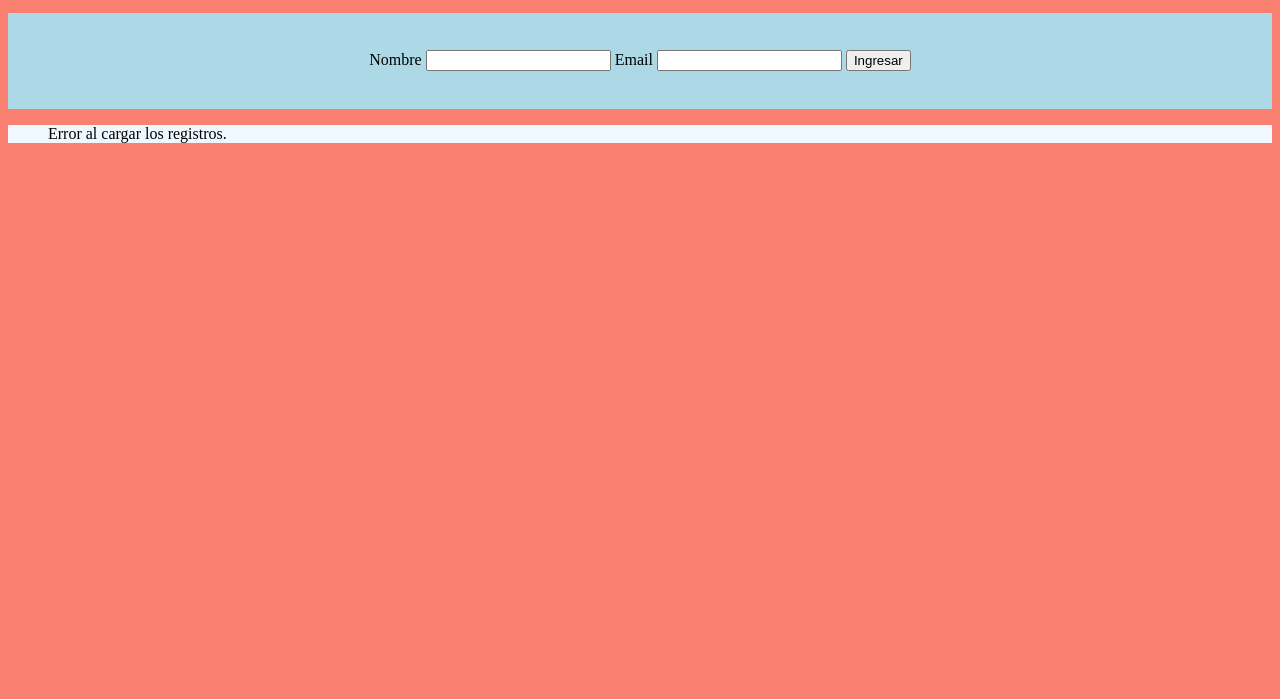
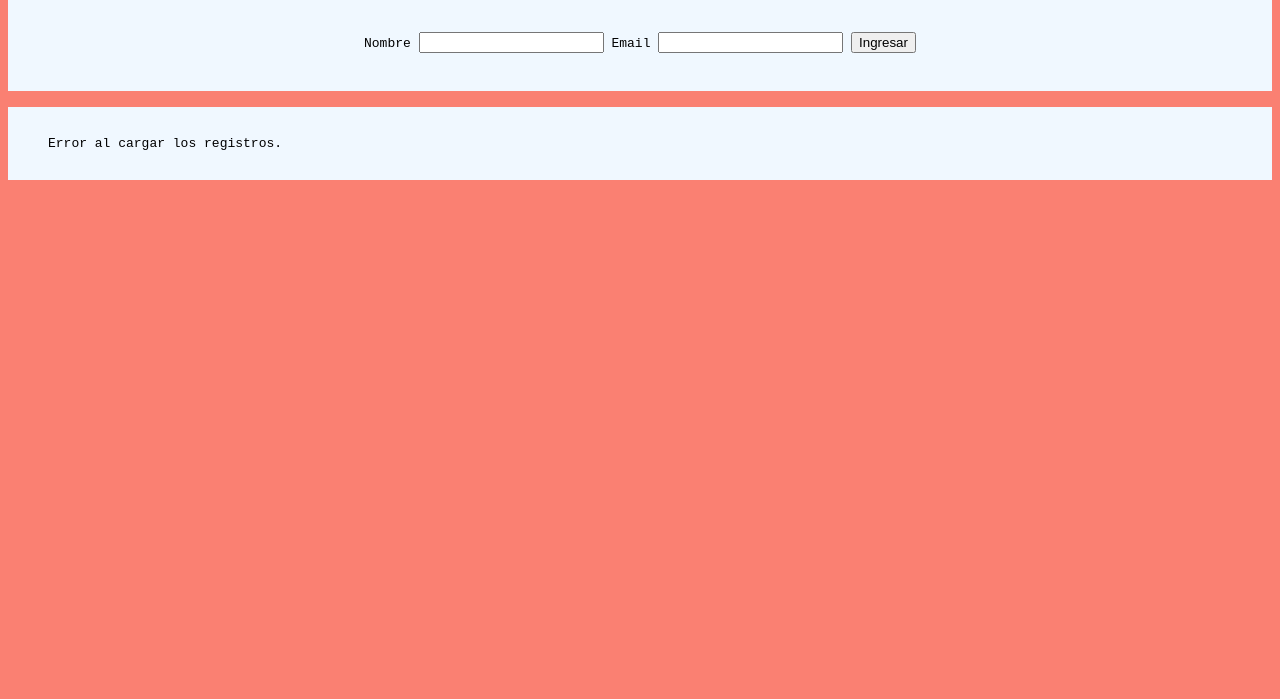
Before and after one commit to smamby/devops_pfo2, a website: page public/index.html in a window 1280 px wide. Shown: the part 101-800 px from the top of the page. Drawn offline with Linux system fonts and the light colour scheme; no server answers.

Commit message:
depurado, funcionando 100%

```diff
--- a/public/index.html
+++ b/public/index.html
@@ -45,6 +45,8 @@
                             registrosLista.innerHTML = '';
                             data.forEach(registro => {
                                 const listItem = document.createElement('li');
+                                listItem.style.listStyleType = 'none';
+                                listItem.style.margin = '0.5rem 0';
                                 listItem.textContent = `Nombre: ${registro.name}, Email: ${registro.email}, ID: ${registro.id}, Creado: ${registro.created}`;
                                 registrosLista.appendChild(listItem);
                             });
--- a/public/style.css
+++ b/public/style.css
@@ -1,8 +1,10 @@
 body {
     background-color: salmon;
+    font-family: monospace;
 }
 .nav {
-    background-color: lightblue;
+    background-color: aliceblue;
+    /* background-color: lightblue; */
     height: 4rem;
     display: flex;
     justify-content: space-around;
@@ -14,6 +16,7 @@ body {
     background-color: aliceblue;
     width: auto;
     height: auto;
+    padding: 1rem 0;
 }
 input[text] {
     height: 4rem;
```
Also changed, not shown: 1 other file.
